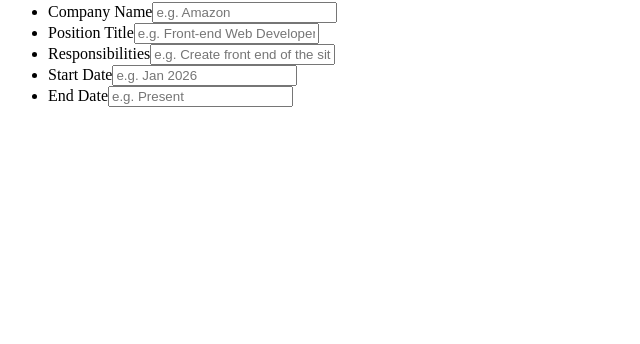
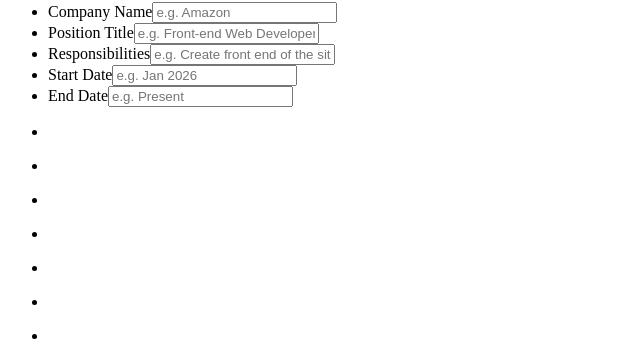
Before and after one commit to Salypse/cv-application, a React (Vite) app: page / in a window 1280 px wide. Shown: the part 456-800 px from the top of the page, without its empty margins (0-640 px from the left). Built offline with nearby package versions, Linux system fonts and the light colour scheme.

Commit message:
Create PreviewSection component that uses inputData to create a number of text elements that updates on input change

```diff
--- a/src/App.jsx
+++ b/src/App.jsx
@@ -1,6 +1,7 @@
 import { useState } from "react";
 
 import CvInfo from "./CvInfo";
+import { PreviewSection } from "./PreviewSection";
 
 import { personalInputFields } from "./data/personalInputFields";
 import { educationalInputFields } from "./data/educationInputFields";
@@ -41,6 +42,10 @@ export function App() {
             experienceInputData={experienceInputData}
             setExperienceInputData={setExperienceInputData}
          ></CvInfo>
+
+         <PreviewSection inputData={personalInputData}></PreviewSection>
+         <PreviewSection inputData={educationalInputData}></PreviewSection>
+         <PreviewSection inputData={experienceInputData}></PreviewSection>
       </>
    );
 }
--- /dev/null
+++ b/src/PreviewSection.jsx
@@ -0,0 +1,13 @@
+export function PreviewSection({ inputData }) {
+   return (
+      <div className="preview-section">
+         <ul>
+            {inputData.map((input) => (
+               <li key={input.id}>
+                  <p>{input.value}</p>
+               </li>
+            ))}
+         </ul>
+      </div>
+   );
+}
```
